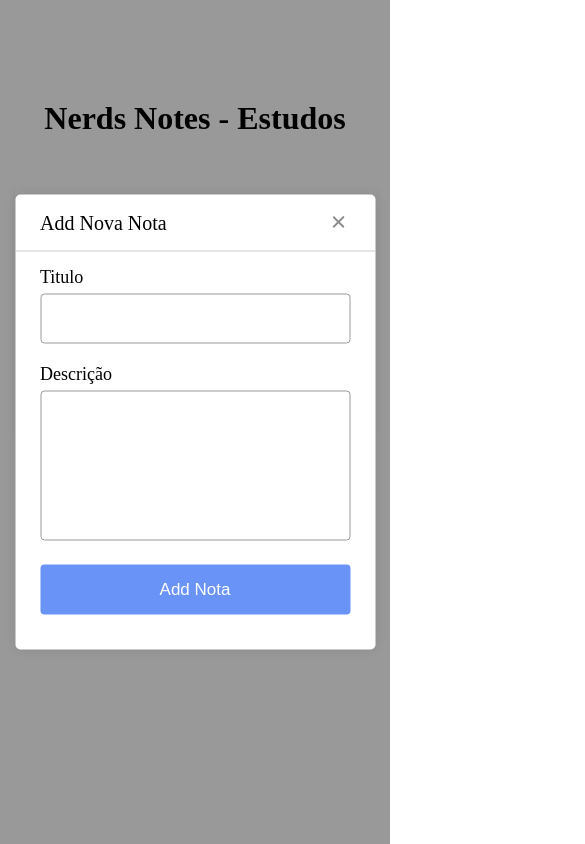
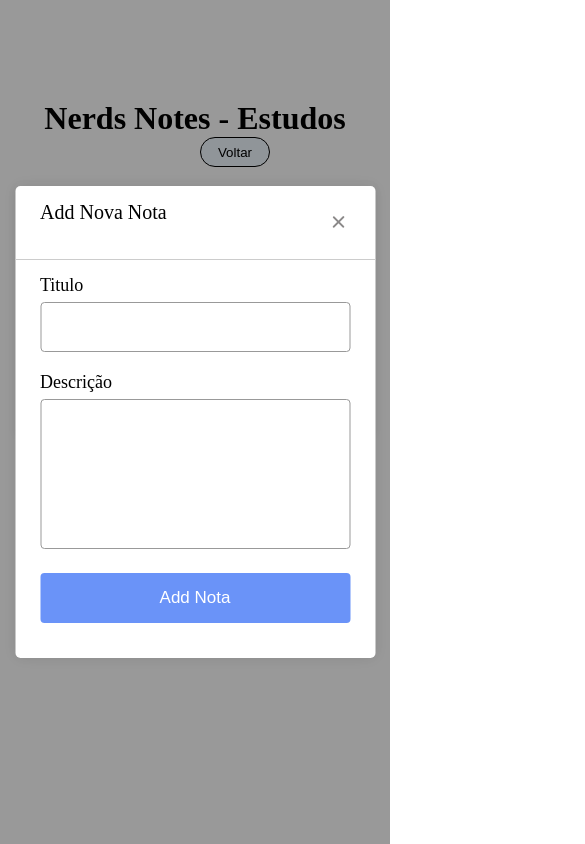
Before and after one commit to Danny-s07/nerdsnotes, a plain HTML site: page estudos.html in a window 390 px wide. Both pictures are taken after a click on the item "Add Nova Nota". Shown: the top 844 px of the page, 585 px wide, since content can reach past the window. Drawn offline with nearby package versions, Linux system fonts and the light colour scheme.

Commit message:
configurando um elemento que precisava pra responsivo

```diff
--- a/estilo.css
+++ b/estilo.css
@@ -14,6 +14,7 @@ body
 p
 {
     font-size: 26px;
+    margin-bottom: 20px;
 }
 #estudos,#trabalho
 {
@@ -271,7 +272,7 @@ p
 {
     width: 70px;
     height: 30px;
-    margin-left: 630px;
+    /* margin-left: 630px; */
     background-color: aliceblue;
     border-radius: 30px;
     border: solid 1px black;
@@ -295,4 +296,70 @@ p
     font-size: 17px;
   }
 
+  .voltarh
+  {
+    margin-left: 300px;
+  }
+
 }
+@media (max-width: 1440px)
+{
+  .voltarh
+  {
+    margin-left: 700px;
+  }
+}
+
+@media (max-width: 1200px)
+{
+  .voltarh
+  {
+    margin-left: 540px;
+  }
+}
+
+@media (max-width: 1024px)
+{
+  .voltarh
+  {
+    margin-left: 500px;
+  }
+}
+@media (max-width: 992px)
+{
+  .voltarh
+  {
+    margin-left: 470px;
+  }
+}
+
+@media (max-width: 768px)
+{
+  .voltarh
+  {
+    margin-left: 370px;
+  }
+}
+@media (max-width: 425px)
+{
+  .voltarh
+  {
+    margin-left: 200px;
+  }
+}
+
+@media (max-width: 375px)
+{
+  .voltarh
+  {
+    margin-left: 160px;
+  }
+}
+
+@media (max-width: 320px)
+{
+  .voltarh
+  {
+    margin-left: 130px;
+  }
+}
--- a/estilotrabalho.css
+++ b/estilotrabalho.css
@@ -330,4 +330,71 @@ p
     font-size: 17px;
   }
 
+  .voltarh
+  {
+    margin-left: 300px;
+  }
+
 }
+
+@media (max-width: 1440px)
+{
+  .voltarh
+  {
+    margin-left: 700px;
+  }
+}
+
+@media (max-width: 1200px)
+{
+  .voltarh
+  {
+    margin-left: 540px;
+  }
+}
+
+@media (max-width: 1024px)
+{
+  .voltarh
+  {
+    margin-left: 500px;
+  }
+}
+@media (max-width: 992px)
+{
+  .voltarh
+  {
+    margin-left: 470px;
+  }
+}
+
+@media (max-width: 768px)
+{
+  .voltarh
+  {
+    margin-left: 370px;
+  }
+}
+@media (max-width: 425px)
+{
+  .voltarh
+  {
+    margin-left: 200px;
+  }
+}
+
+@media (max-width: 375px)
+{
+  .voltarh
+  {
+    margin-left: 160px;
+  }
+}
+
+@media (max-width: 320px)
+{
+  .voltarh
+  {
+    margin-left: 130px;
+  }
+}
```
